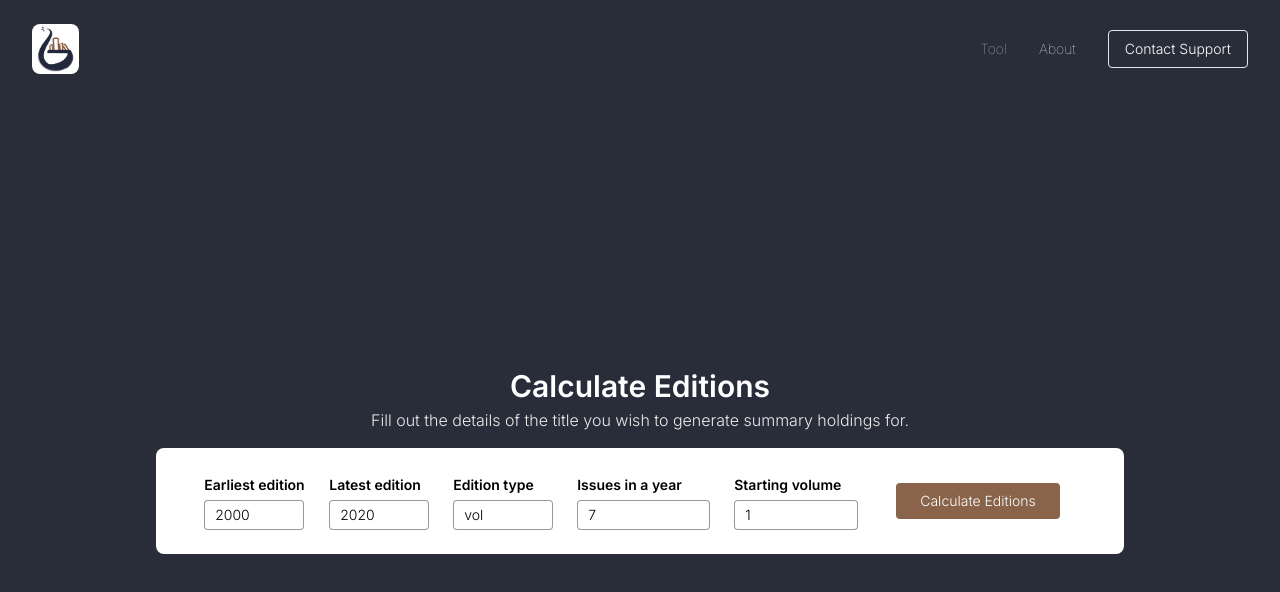
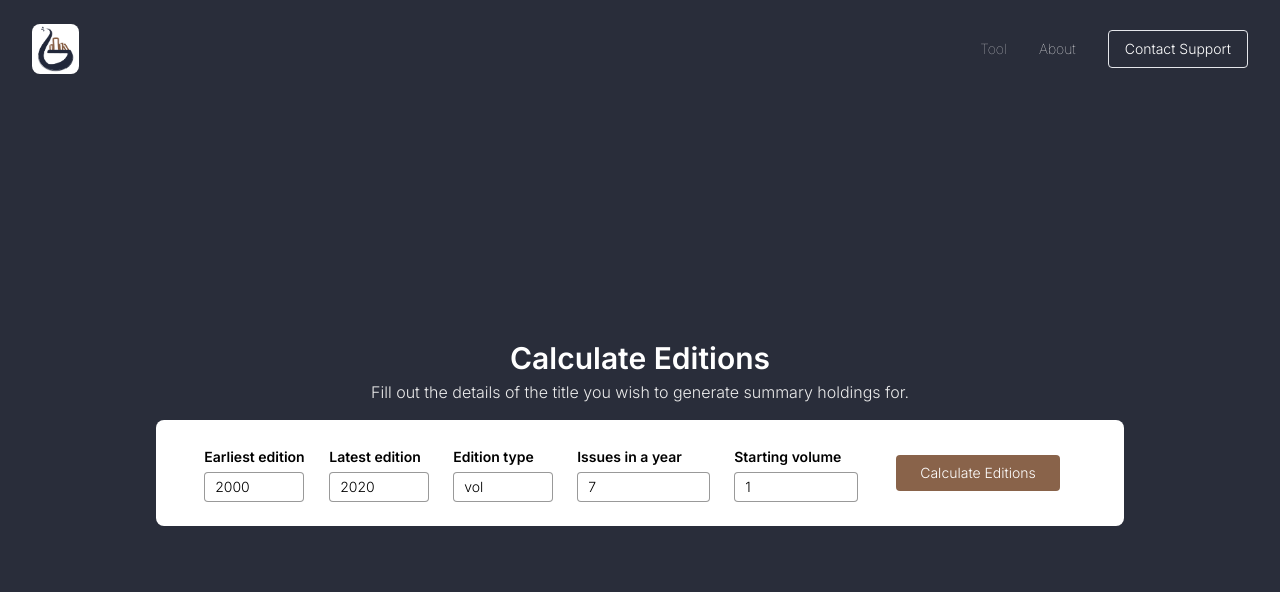
Before and after one commit to jjose14-Jacob-Jose/getSummaryHoldings, a Next.js app: page / in a window 1280 px wide. Shown: the top 592 px of the page. Built offline with nearby package versions, Linux system fonts and the light colour scheme.

Commit message:
SCG-120: Moved the inputs up a little more to the center.

```diff
--- a/src/app/page.js
+++ b/src/app/page.js
@@ -8,7 +8,7 @@ import ResultsWrapper from '@/components/wrappers/ResultsWrapper'
  */
 export default function LandingPage() {
 	return (
-		<main className='m-auto min-h-screen flex flex-col max-w-[1500px]'>
+		<main className='mx-auto min-h-screen flex flex-col max-w-[1500px]'>
             <Header />
             <ResultsWrapper/>
         </main>
--- a/src/components/wrappers/ResultsWrapper.jsx
+++ b/src/components/wrappers/ResultsWrapper.jsx
@@ -17,7 +17,8 @@ export default function ResultsWrapper() {
 
     return (
         <>
-            <div className="items-center align-middle justify-center my-auto">
+            <div className="m-auto flex flex-col">
+                <div className="items-center align-middle justify-center mb-14">
                     {
                         !displayResults && (
                             <div className="text-center mx-auto p-6 px-12 pb-4">
@@ -35,6 +36,7 @@ export default function ResultsWrapper() {
                         displayResults && <ResultsSection editionRows={editionRows} />
                     }
                 </div>
+            </div>
             {
                 displayResults && <Footer />
             }
```
Lines whose indentation alone changed are shown as unchanged.
